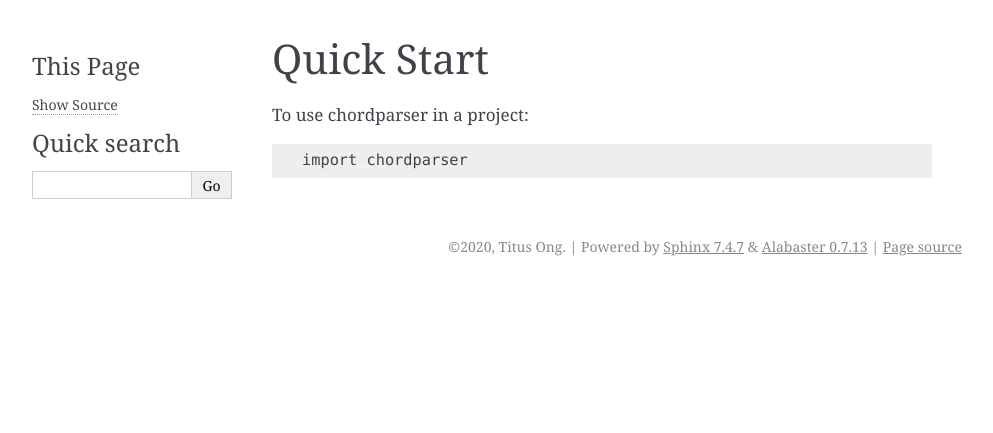
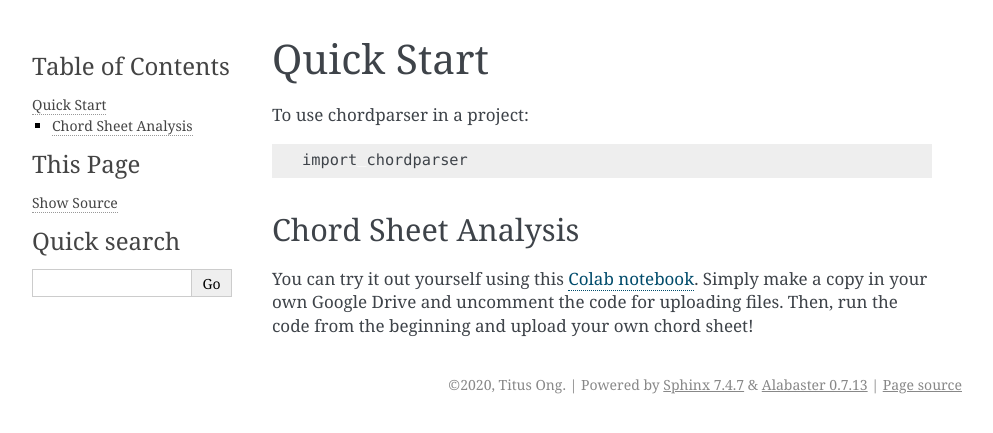
Before and after one commit to titus-ong/chordparser, a Sphinx documentation site: the page built from docs/quickstart.rst, in a window 1280 px wide. Shown: the top 433 px of the page, without its empty margins (148-1141 px from the left). Built offline with Sphinx 7.4.7, drawn with Linux system fonts in a browser that asks for light colours.

Commit message:
Moved Colab notebook link here

```diff
--- a/docs/quickstart.rst
+++ b/docs/quickstart.rst
@@ -7,3 +7,9 @@ Quick Start
 To use chordparser in a project::
 
     import chordparser
+
+....................
+Chord Sheet Analysis
+....................
+
+You can try it out yourself using this `Colab notebook <https://colab.research.google.com/drive/1T5WcH2WMHqpqbJrzxDt_Mg03lw1aXho7?usp=sharing>`_. Simply make a copy in your own Google Drive and uncomment the code for uploading files. Then, run the code from the beginning and upload your own chord sheet!
```
